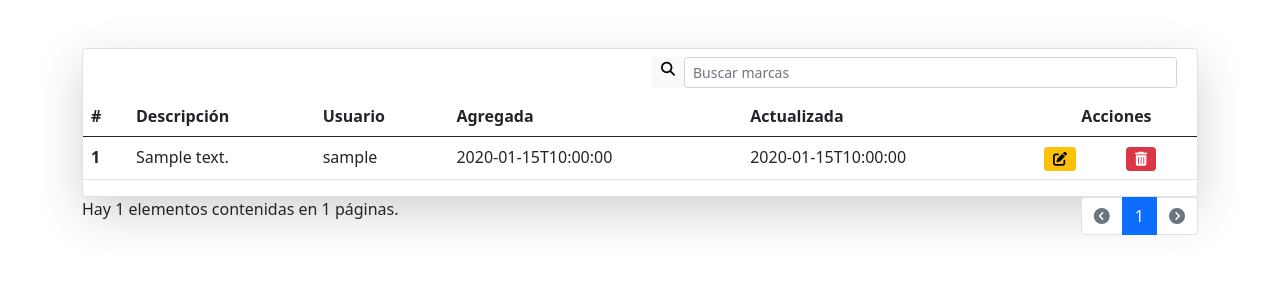
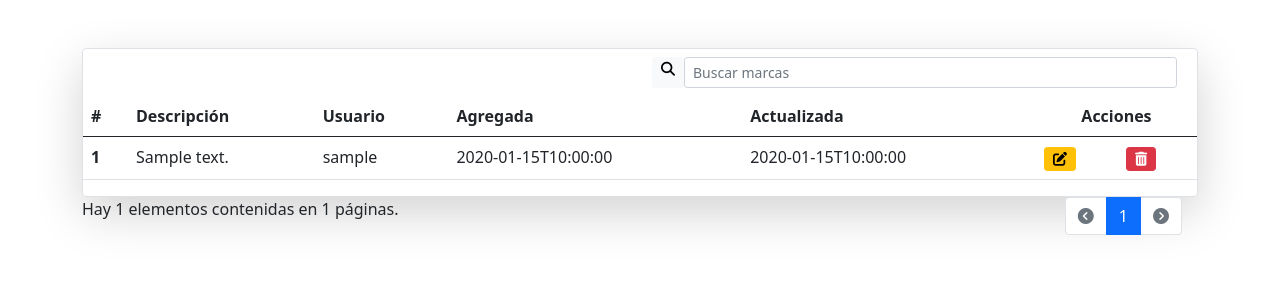
Before and after one commit to cpablop1/sisteg, a Django app: page /producto/marca/ in a window 1280 px wide. Shown: the part 176-476 px from the top of the page. Run offline with Django 5.2, Linux system fonts and the light colour scheme; tables that the repository leaves empty hold one stand-in row (values such as "Sample post").

Commit message:
Ajustando la visualización de la vista de listar en categoría y marca

```diff
--- a/sisteg/static/js/marca/main.js
+++ b/sisteg/static/js/marca/main.js
@@ -40,7 +40,7 @@ document.getElementById('tbl_listar').addEventListener('click', e => {
     }
 });
 
-// Evento para buscar categorías
+// Evento para buscar marcas
 document.getElementById('buscar').addEventListener('input', e => {
     let buscar = e.target.value.trim();
     if (buscar.length > 0) {
--- a/sisteg/templates/marca/listar.html
+++ b/sisteg/templates/marca/listar.html
@@ -1,4 +1,5 @@
-<div class="table-responsive border rounded shadow-lg mt-5" id="listar">
+<div id="listar">
+    <div class="table-responsive border rounded shadow-lg mt-5">
         <div class="row justify-content-end m-2">
             <div class="col-12 col-md-6">
                 <div class="d-flex">
@@ -28,8 +29,9 @@
         </div>
         <div class="col">
             <nav aria-label="Search results pages">
-            <ul class="pagination justify-content-end" id="pagination">
+                <ul class="pagination justify-content-end me-md-3" id="pagination">
                 </ul>
             </nav>
         </div>
     </div>
+</div>
```
Also changed, not shown: sisteg/templates/categoria/listar.html (+8 -12 lines). Lines whose indentation alone changed are shown as unchanged.
